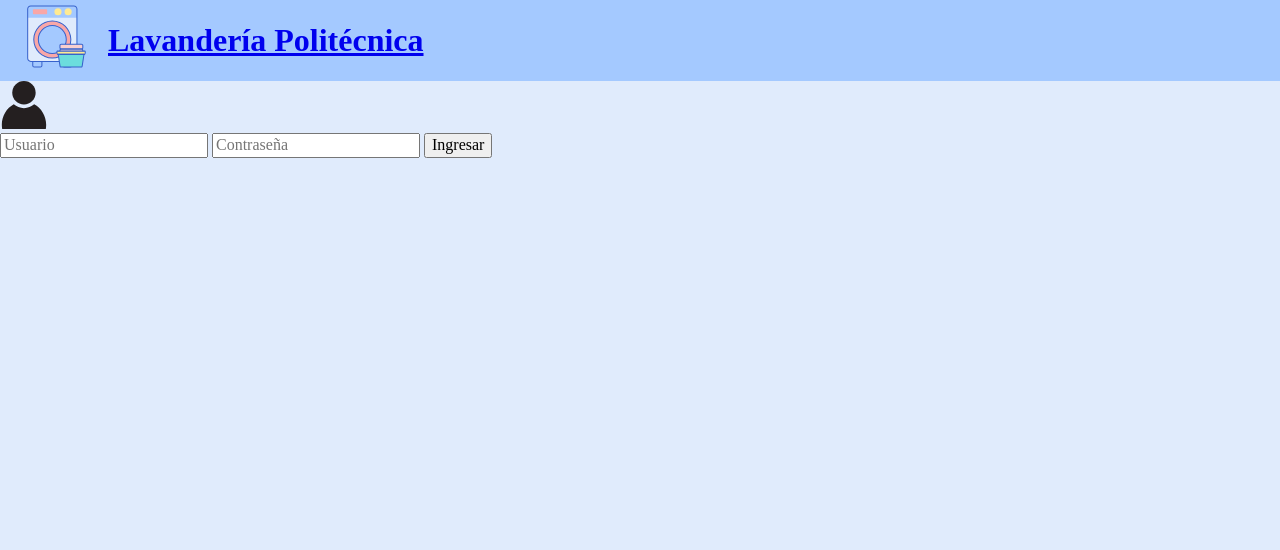
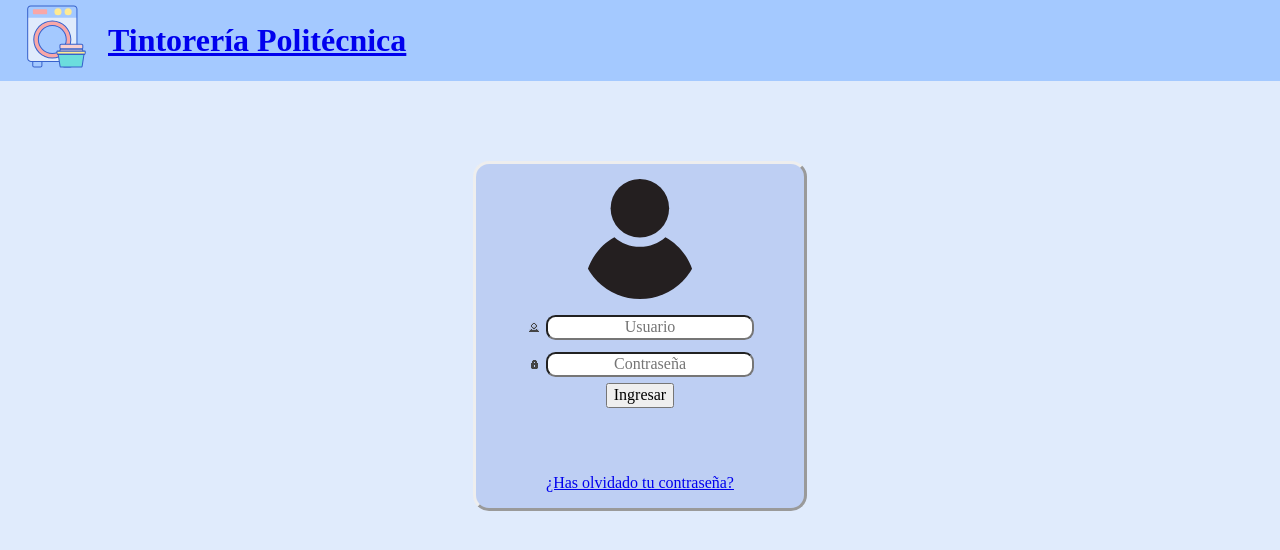
Before and after one commit to flouMicaza/CDI-tintoreria, a PHP site: page / in a window 1280 px wide. Shown: the top 550 px of the page. Run offline with PHP 8.4, Linux system fonts and the light colour scheme.

Commit message:
validación de login

```diff
--- a/css/style-login.css
+++ b/css/style-login.css
@@ -1,9 +1,38 @@
 #login-container {
   display: flex;
+  width: fit-content;
+  width: -moz-fit-content;
+  flex-direction: column;
+  align-items: center;
+  margin: 10vh auto;
+  padding-top: 15px;
+  border: outset;
+  background: rgba(55, 97, 204, 0.2);
+  border-radius: 1em;
 }
 #login-container #image-login {
-  background: #3762cc;
+  background: none;
+  width: 120px;
+  height: 120px;
   border-radius: 50%;
+  margin-bottom: 10px;
+}
+#login-container .form {
+  display: flex;
+  align-items: center;
+  flex-direction: column;
+  margin: 0 50px 50px 50px;
+}
+#login-container .form div input {
+  margin: 0.4em 0px;
+  border-radius: 0.6em;
+}
+#login-container .form div input::-webkit-input-placeholder {
+  text-align: center;
+}
+#login-container .form div input::-moz-placeholder {
+  /* Firefox 19+ */
+  text-align: center;
 }
 
 /*# sourceMappingURL=style-login.css.map */
--- a/html/login.html
+++ b/html/login.html
@@ -1,27 +1,21 @@
-<!DOCTYPE html>
-<html lang="en">
-  <head>
-    <meta charset="UTF-8">
-    <meta name="viewport" content="width=device-width, initial-scale=1.0">
-    <meta http-equiv="X-UA-Compatible" content="ie=edge">
-    <title>Login Tintorería</title>
+<body>
+  <div id="login-container">
+    <div id="image-login"><img id="image-login" src="../assets/img/login.svg" alt="login"></div>
+    <form class="form" method="post" action="#">
+      <div>
+        <label class="ui-icon ui-icon-person"></label>
+        <input type="text" name="demail" id="user" placeholder="Usuario" data-icon="user">
+      </div>
+      <div>
+        <label class="ui-icon  ui-icon-locked"></label>
+        <input type="password" name="password" id="password" placeholder="Contraseña">
+      </div>
 
-    <!--Enlazamos las hojas de estilo aplicando primero el normalizador-->
-    <link rel="stylesheet" type="text/css" href="css/normalize.css">
-    <link rel="stylesheet" type="text/css" href="css/style.css">
-    <link rel="stylesheet" type="text/css" href="jquery-ui-1.12.1.custom/jquery-ui.min.css">
-
-    <script src="../js/login.js"></script>
-
-  </head>
-  <body>
-    <div id="login-container">
-      <div id=""><img id="image-login" src="../assets/img/login.svg" alt="login"></div>
-      <form class="form" method="post" action="#">
-        <input type="text" name="demail" id="email" placeholder="Usuario">
-        <input type="password" name="password" id="password" placeholder="Contraseña">
-        <input type="button" name="login" id="login" value="Ingresar">
-      </form>
+      <input type="button" name="login" id="login" value="Ingresar" onclick="prueba();">
+    </form>
+    <div id="wrong-pass" class="ui-state-error" style="display:none">
+      <p>Datos inconrrectos, intenta de nuevo</p>
     </div>
-  </body>
-</html>
+    <a href="#"><p>¿Has olvidado tu contraseña?</p></a>
+  </div>
+</body>
--- a/index.html
+++ b/index.html
@@ -9,14 +9,19 @@
     <!--Enlazamos las hojas de estilo aplicando primero el normalizador-->
     <link rel="stylesheet" type="text/css" href="css/normalize.css">
     <link rel="stylesheet" type="text/css" href="css/style.css">
+    <link rel="stylesheet" type="text/css" href="css/style-login.css">
     <link rel="stylesheet" type="text/css" href="jquery-ui-1.12.1.custom/jquery-ui.min.css">
 
     <!-- Enlazamos los scripts necesarios -->
     <script type="text/javascript" src="./js/jquery-3.3.1.min.js"></script>
+    <script type="text/javascript" src="./jquery-ui-1.12.1.custom/jquery-ui.min.js"></script>
     <script type="text/javascript" src="./js/carga.js"></script>
+    <script src="../js/login.js"></script>
+
     <script>
       $(document).ready(function(){
         $('#slider').load("./html/login.html");
+        cargar();
       });
     </script>
 
@@ -25,7 +30,7 @@
     <header>
       <h1>
         <a id="image-header" href="#"><img src="./assets/img/washing-machine.svg" alt="Tintorería Politécnica"></a>
-        <a id="title-header" href="./html/principal.html"> Lavandería Politécnica </a>
+        <a id="title-header" href="./html/principal.html"> Tintorería Politécnica </a>
       </h1>
     </header>
     <div id="slider"></div>
--- a/js/carga.js
+++ b/js/carga.js
@@ -22,7 +22,7 @@ function cargar() {
 	],
 	articulos: [
 	{clave: 1, nombre: "detergente", stock: 1 , disponible: true}
-	]
+	]}
 
   window.localStorage.setItem("datos", JSON.stringify(datos));
 }
--- /dev/null
+++ b/js/login.js
@@ -0,0 +1,17 @@
+
+function prueba() {
+  var usuarios = JSON.parse(window.localStorage.getItem("datos")).usuarios;
+  var user = $("#user").val();
+  var pass = $("#password").val();
+
+  var pass2 = usuarios.find(x => x.nombre === user).clave;
+
+  if (pass2 == pass){
+    $('#slider').load("./html/principal.html");
+  }
+  else{
+    $("#wrong-pass").show();
+  }
+
+
+}
```
Also changed, not shown: 1 other file.
